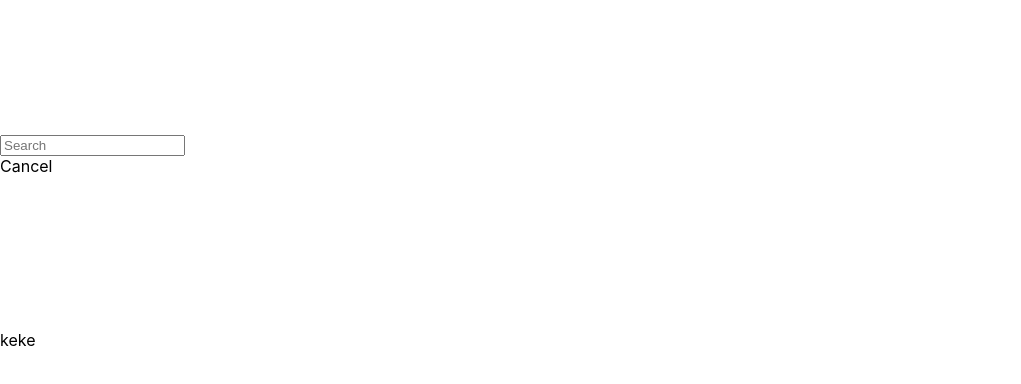
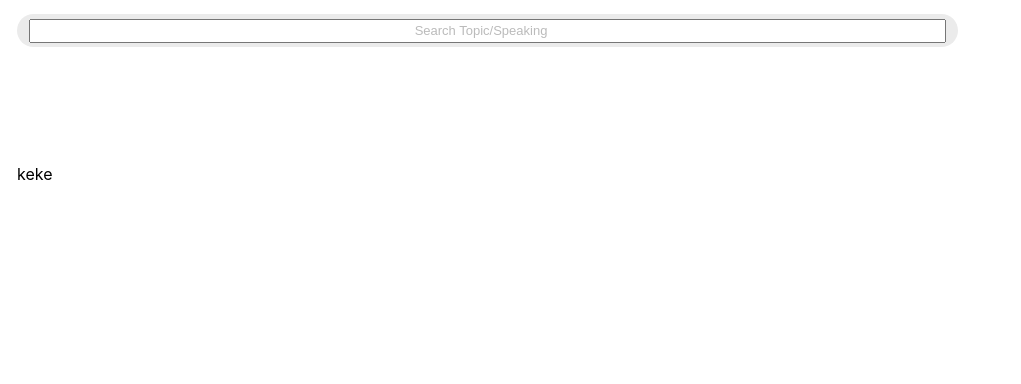
Before and after one commit to sundogrd/speaking-master, a Nuxt app: page / in a window 1280 px wide. Shown: the top 384 px of the page, without its empty margins (0-1021 px from the left). Built offline with nearby package versions, Linux system fonts and the light colour scheme.

Commit message:
feat: index-header

```diff
--- a/components/index-header/search-bar.vue
+++ b/components/index-header/search-bar.vue
@@ -1,11 +1,10 @@
 <template>
-  <div class="searchbar-inner">
-    <div class="searchbar-input-wrap">
-      <input placeholder="Search" type="search" class="">
+  <div class="search-bar-inner">
+    <div class="search-bar-input-wrap">
       <icon-svg icon-class="search" />
+      <input placeholder="Search Topic/Speaking" type="search" class="">
       <span class="input-clear-button"></span>
     </div>
-    <span class="searchbar-disable-button">Cancel</span>
   </div>
 </template>
 
@@ -22,18 +21,38 @@ export default {
   }
 }
 </script>
-<style scoped>
-.search-bar {
+<style lang="less" scoped>
+.search-bar-inner {
+  display: flex;
+  align-items: center;
+  width: 100%;
+  padding: 0 12px;
   height: 33px;
+
   margin-right: 5px;
-  color: #aaaaaa;
-  border: 1px solid #bbbbbb;
+  color: #bbbbbb;
   background: #ebebeb;
   border-radius: 20px;
-  font-size: 13px;
-  .v-input__prepend-outer {
-    i {
-      color: #bbb;
+  .search-bar-input-wrap {
+    display: flex;
+    position: relative;
+    width: 100%;
+    height: 24px;
+    .icon {
+      position: absolute;
+
+      font-size: 24px;
+    }
+    input {
+      width: 100%;
+      text-align: center;
+      font-size: 13px;
+      line-height: 13px;
+      text-align: center;
+      color: #999999;
+      &::placeholder {
+        color: #bbbbbb;
+      }
     }
   }
 }
--- a/layouts/sm.vue
+++ b/layouts/sm.vue
@@ -40,3 +40,9 @@ export default {
   }
 };
 </script>
+
+<style>
+.sm-container {
+  padding: 14px 17px;
+}
+</style>
--- a/nuxt.config.js
+++ b/nuxt.config.js
@@ -59,6 +59,27 @@ module.exports = {
   ** Build configuration
   */
   build: {
+    postcss: {
+      plugins: {
+        'postcss-nested': {},
+        'postcss-responsive-type': {},
+        'postcss-hexrgba': {},
+        'autoprefixer': {
+          browsers: ['last 3 versions']
+        }
+      }
+    },
+    loaders: [{
+      test: /\.css$/,
+      use: [
+        'vue-style-loader',
+        {
+          loader: 'css-loader',
+          options: { importLoaders: 1 }
+        },
+        'postcss-loader'
+      ]
+    }],
     /*
     ** You can extend webpack config here
     */
--- a/package.json
+++ b/package.json
@@ -31,8 +31,11 @@
     "eslint-loader": "^2.1.1",
     "eslint-plugin-vue": "^5.0.0-beta.2",
     "husky": "^0.14.3",
+    "less": "^3.8.1",
+    "less-loader": "^4.1.0",
     "nodemon": "^1.18.4",
     "postcss-hexrgba": "^1.0.1",
+    "postcss-loader": "^3.0.0",
     "postcss-nested": "^4.1.0",
     "postcss-responsive-type": "^1.0.0",
     "stylus": "^0.54.5",
--- a/pages/index.vue
+++ b/pages/index.vue
@@ -1,7 +1,7 @@
 <template>
-  <div id="index">
+  <div class="index">
     <header>
-      <search-bar></search-bar>
+      <search-bar class="search"></search-bar>
       <div class="notice">
         <icon-svg icon-class="notice" />
       </div>
@@ -24,27 +24,20 @@ export default {
   }
 }
 </script>
-<style scoped>
-.container {
-  padding: 14px 18px;
-}
+<style lang="less" scoped>
 .index {
-  .search {
-    height: 33px;
-    margin-right: 5px;
-    color: #aaaaaa;
-    border: 1px solid #bbbbbb;
-    background: #ebebeb;
-    border-radius: 20px;
-    font-size: 13px;
-    .v-input__prepend-outer {
-      i {
-        color: #bbb;
-      }
+  header {
+    display: flex;
+    .search {
+      flex: 1;
     }
-  }
-  .notice {
-
+    .notice {
+      display: flex;
+      justify-content: center;
+      align-items: center;
+      flex: 0 0 33px;
+      font-size: 24px;
+    }
   }
 }
 </style>
```
